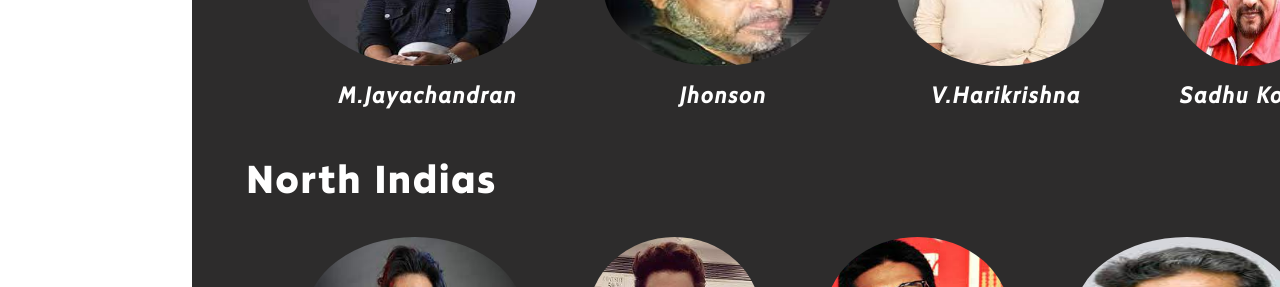
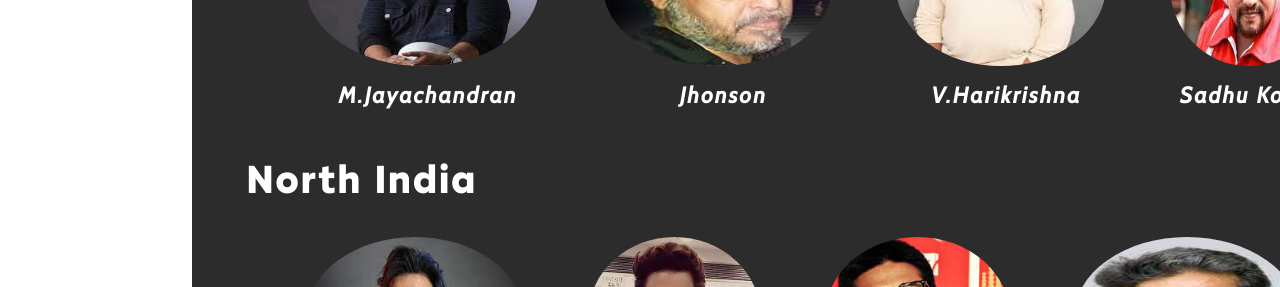
Before and after one commit to revanthofficial3/FoxVibe, a React (Vite) app: page /Artists in a window 1280 px wide. Shown: the part 1260-1547 px from the top of the page. Built offline with nearby package versions, Linux system fonts and the light colour scheme.

Commit message:
file added

```diff
--- a/src/Components/Artists/Artists.tsx
+++ b/src/Components/Artists/Artists.tsx
@@ -25,7 +25,7 @@ function Artists() {
                             <h2 className='artists-movie'>{director}</h2>
                     </div>})}</div></div></div>
                     <div className='artists-common'>
-        <h1 className='artists-h1'>North Indias</h1>
+        <h1 className='artists-h1'>North India</h1>
         <div className='artists-cmn'>
             <div className="artists-container">
             {lists.map((element:any)=>{
--- a/src/Components/AudioPlayer/MyContext.tsx
+++ b/src/Components/AudioPlayer/MyContext.tsx
@@ -1,4 +1,3 @@
-import React from 'react'
 
 function MyContext() {
   return (
--- a/src/Components/Language/Language.tsx
+++ b/src/Components/Language/Language.tsx
@@ -1,4 +1,4 @@
-import React,{useState} from "react";
+import {useState} from "react";
 import Navbar from "../Navbar/Navbar";
 import lists from '../API_URL.json'
 import CustomAudioPlayer from "../AudioPlayer/AudioPlayer";
@@ -7,7 +7,7 @@ import './Language.css'
 
 function Language() {
     const [songCount, setSongcount] = useState<any>();
-    const [total, setTotal] = useState<any>(" ");
+    const [_total, setTotal] = useState<any>(" ");
     const [isPlaying,setIsplaying] = useState<any>(null);
 
     const handleClick=(index:any)=>{
@@ -23,7 +23,7 @@ function Language() {
         <div className='radio-cmn'>
             <div className="radio-container">
             {lists.map((element:any,index)=>{
-                const{image,id,category,radioname,radioaudio,radiofq,radiosummary}=element
+                const{image,id,category,radioname,radioaudio,radiofq}=element
                     return (category==="radio-tamil")&&<div className='radio-card'  key={id}>
                             <img src={image} className='radio-image'
                              title={radiofq} onClick={()=>{handleClick(index), setSongcount(radioaudio), setTotal(category=="radio-tamil")}}
--- a/src/main.tsx
+++ b/src/main.tsx
@@ -2,10 +2,8 @@ import React from 'react'
 import ReactDOM from 'react-dom/client'
 import App from './App.tsx'
 import './index.css'
-import { BrowserRouter } from 'react-router-dom'
 import Theme from './Components/AudioPlayer/Theme.tsx';
 import { ThemeProvider } from '@mui/material/styles';
-import createTheme from "@mui/material/styles/createTheme";
 
 
 ReactDOM.createRoot(document.getElementById('root')!).render(
```
